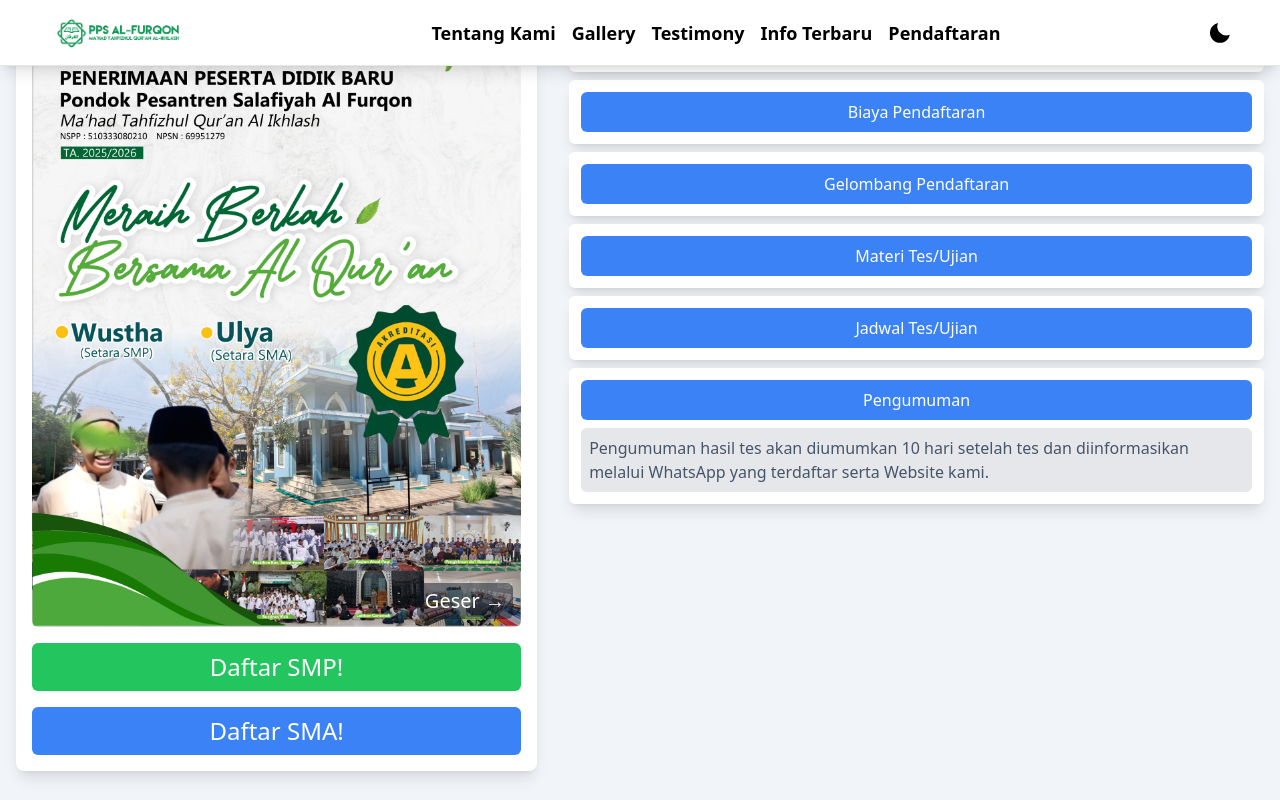
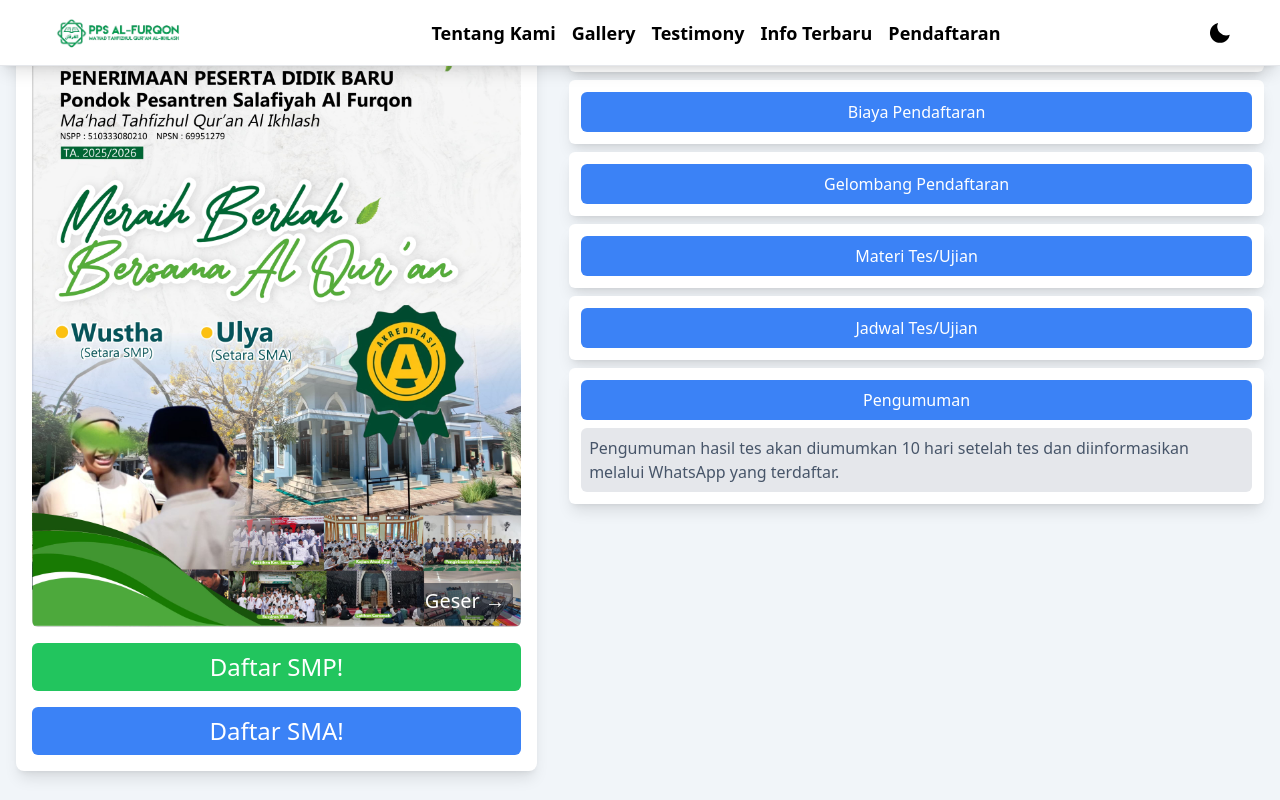
Before and after one commit to anwarchoirawr/pendaftaran-pps, a React (Vite) app: page /pendaftaran in a window 1280 px wide. Both pictures are taken after a click on the button "Pengumuman". Shown: the part 608-1408 px from the top of the page. Built offline with nearby package versions, Linux system fonts and the light colour scheme.

Commit message:
delete info pengumumn

```diff
--- a/src/components/Pendaftaran/Pendaftaran.jsx
+++ b/src/components/Pendaftaran/Pendaftaran.jsx
@@ -208,7 +208,7 @@
       </button>
       {activeIndex === 7 && (
         <div className="bg-gray-200 dark:bg-slate-700 text-slate-600 dark:text-slate-400 p-2 rounded-md mt-2 max-h-32 overflow-y-auto">
-          <p>Pengumuman hasil tes akan diumumkan 10 hari setelah tes dan diinformasikan melalui WhatsApp yang terdaftar serta Website kami.</p>
+          <p>Pengumuman hasil tes akan diumumkan 10 hari setelah tes dan diinformasikan melalui WhatsApp yang terdaftar.</p>
         </div>
       )}
     </div>
```
Lines whose indentation alone changed are shown as unchanged.
